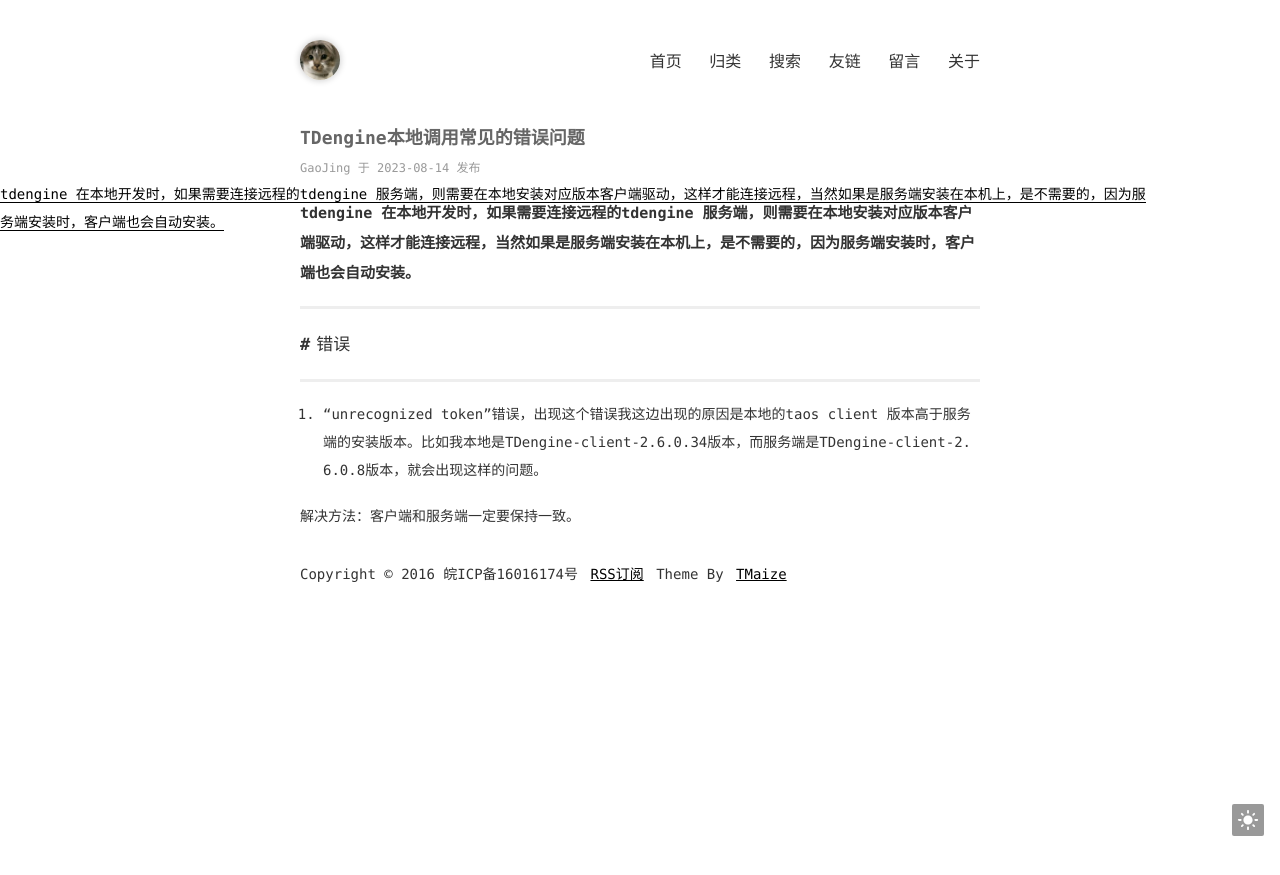
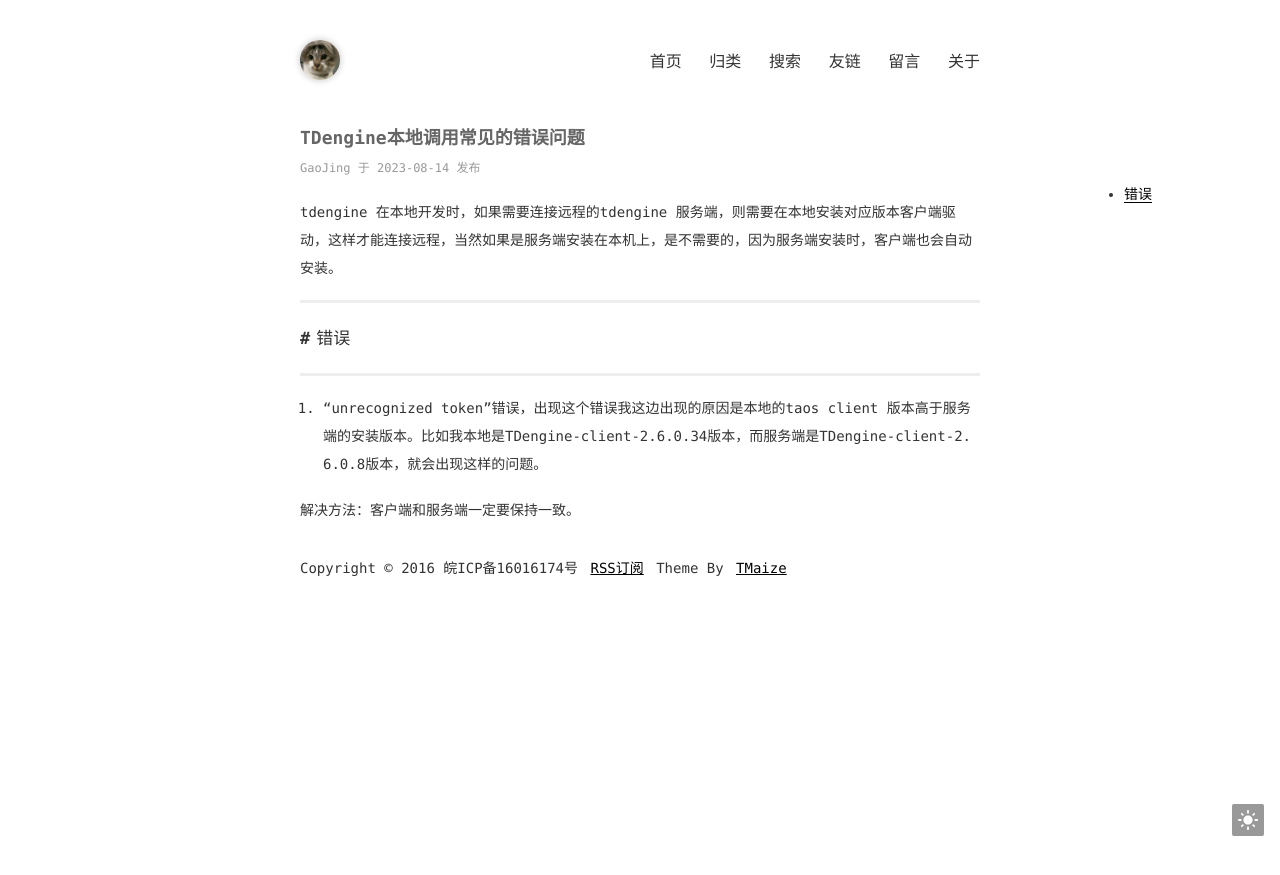
Before and after one commit to gaoj-git/gaoj-git.github.io, a Jekyll site: the page built from _posts/2023-08-14-TDengine本地调用常见的错误问题.md, in a window 1280 px wide. Shown: the top 875 px of the page. Built offline with Jekyll 4.4.1, drawn with Linux system fonts in a browser that asks for light colours.

Commit message:
修改文件: _posts/2023-08-14-TDengine本地调用常见的错误问题.md

```diff
--- a/_posts/2023-08-14-TDengine本地调用常见的错误问题.md
+++ b/_posts/2023-08-14-TDengine本地调用常见的错误问题.md
@@ -5,7 +5,7 @@
 extMath: true
 ---
 
-##### tdengine 在本地开发时，如果需要连接远程的tdengine 服务端，则需要在本地安装对应版本客户端驱动，这样才能连接远程，当然如果是服务端安装在本机上，是不需要的，因为服务端安装时，客户端也会自动安装。
+tdengine 在本地开发时，如果需要连接远程的tdengine 服务端，则需要在本地安装对应版本客户端驱动，这样才能连接远程，当然如果是服务端安装在本机上，是不需要的，因为服务端安装时，客户端也会自动安装。
 
 ---
 ## 错误
```
